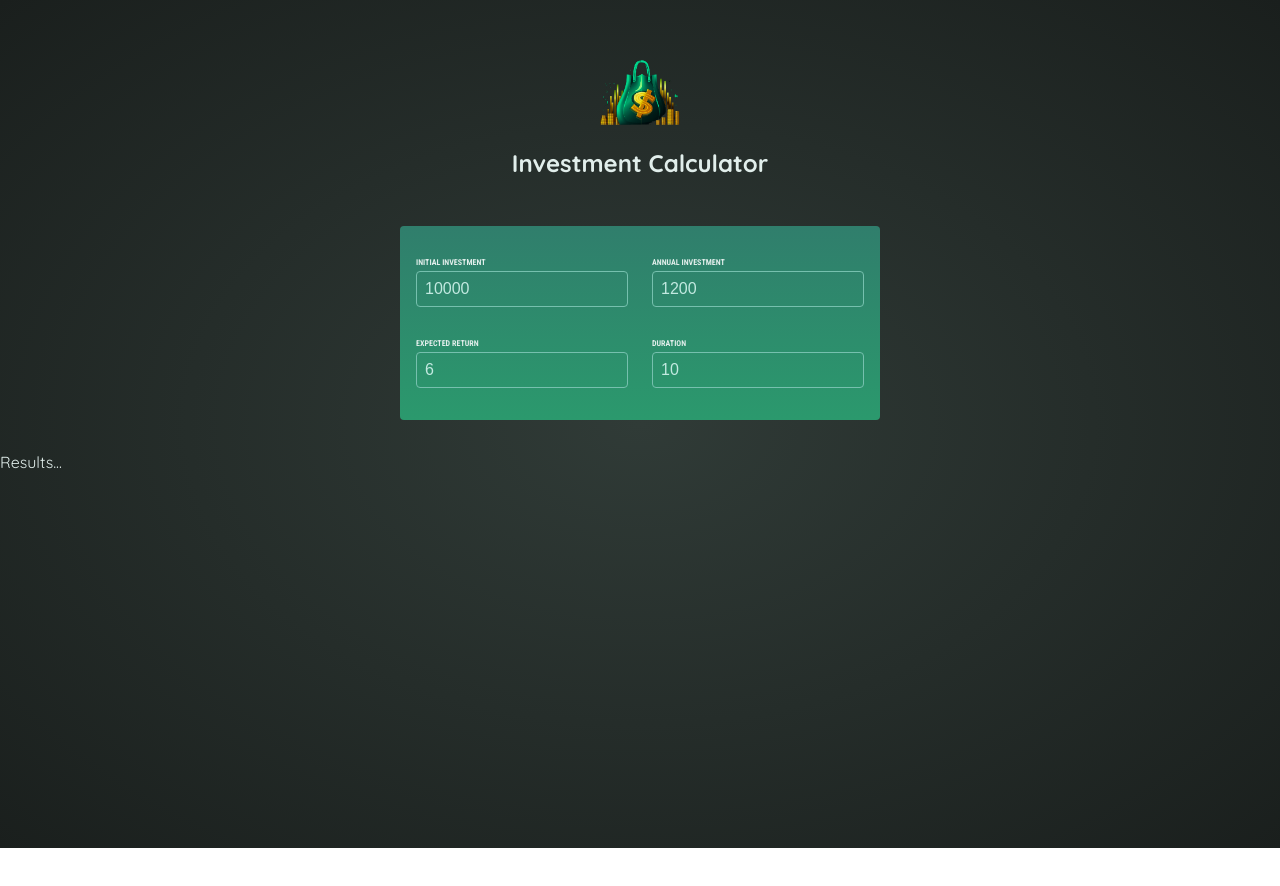
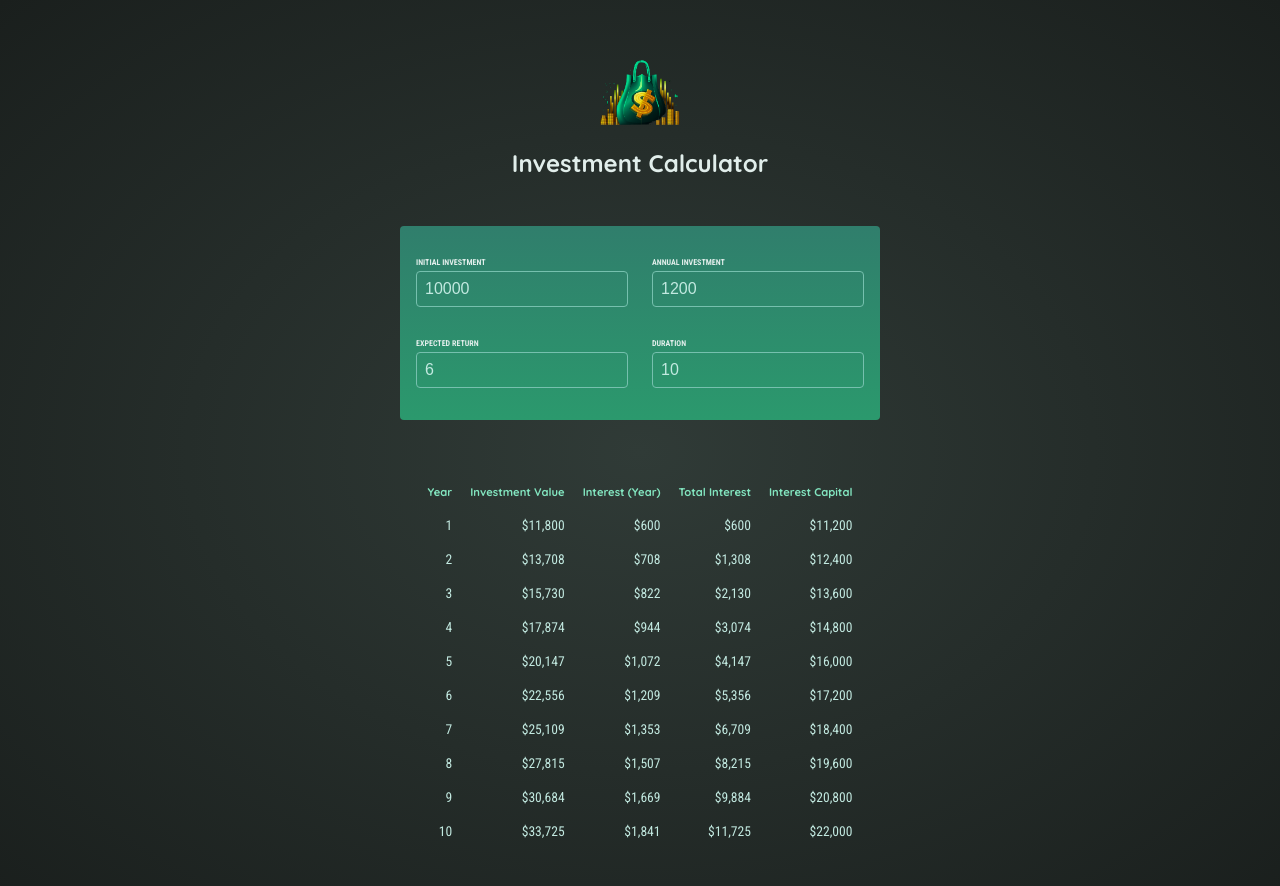
Before and after one commit to Polashahmad01/investment-calculator, a React app: page / in a window 1280 px wide. Shown: the top 886 px of the page. Before the commit the page ends 848 px from the top, so only its background shows below. Built offline with nearby package versions, Linux system fonts and the light colour scheme; the HTML template or start-up script is replaced by a standard one.

Commit message:
Refactor Results component to display investment results in a table

```diff
--- a/src/App.jsx
+++ b/src/App.jsx
@@ -12,6 +12,7 @@
 
 function App() {
   const [userInput, setUserInput] = useState(INITIAL_FORM_STATE)
+  const inputIsValid = userInput.duration >= 1
 
   function handleChange(keyName, newValue) {
     setUserInput(prevUserInput => {
@@ -26,7 +27,8 @@
     <>
       <Header />
       <UserInput userInput={userInput} handleChange={handleChange}/>
-      <Results input={userInput}/>
+      {!inputIsValid && <p className="center">Please enter a duration greater than zero.</p>}
+      {inputIsValid && <Results input={userInput}/>}
     </>
   )
 }
--- a/src/components/Results.jsx
+++ b/src/components/Results.jsx
@@ -1,10 +1,36 @@
-import { calculateInvestmentResults } from "../utils/investment"
+import { calculateInvestmentResults, formatter } from "../utils/investment"
 
 export default function Results({ input }) {
   const resultsData = calculateInvestmentResults(input)
-  console.log(resultsData)
+  const initialInvestment = resultsData[0].valueEndOfYear - resultsData[0].interest - resultsData[0].annualInvestment
 
   return (
-    <p>Results...</p>
+    <table id="result">
+      <thead>
+        <tr>
+          <th>Year</th>
+          <th>Investment Value</th>
+          <th>Interest (Year)</th>
+          <th>Total Interest</th>
+          <th>Interest Capital</th>
+        </tr>
+      </thead>
+      <tbody>
+        {resultsData.map((yearData) => {
+          const totalInterest = yearData.valueEndOfYear - yearData.annualInvestment * yearData.year - initialInvestment
+          const totalAmountInvested = yearData.valueEndOfYear - totalInterest
+
+          return (
+            <tr key={yearData.year}>
+              <td>{yearData.year}</td>
+              <td>{formatter.format(yearData.valueEndOfYear)}</td>
+              <td>{formatter.format(yearData.interest)}</td>
+              <td>{formatter.format(totalInterest)}</td>
+              <td>{formatter.format(totalAmountInvested)}</td>
+            </tr>
+          )
+        })}
+      </tbody>
+    </table>
   )
 }
```
